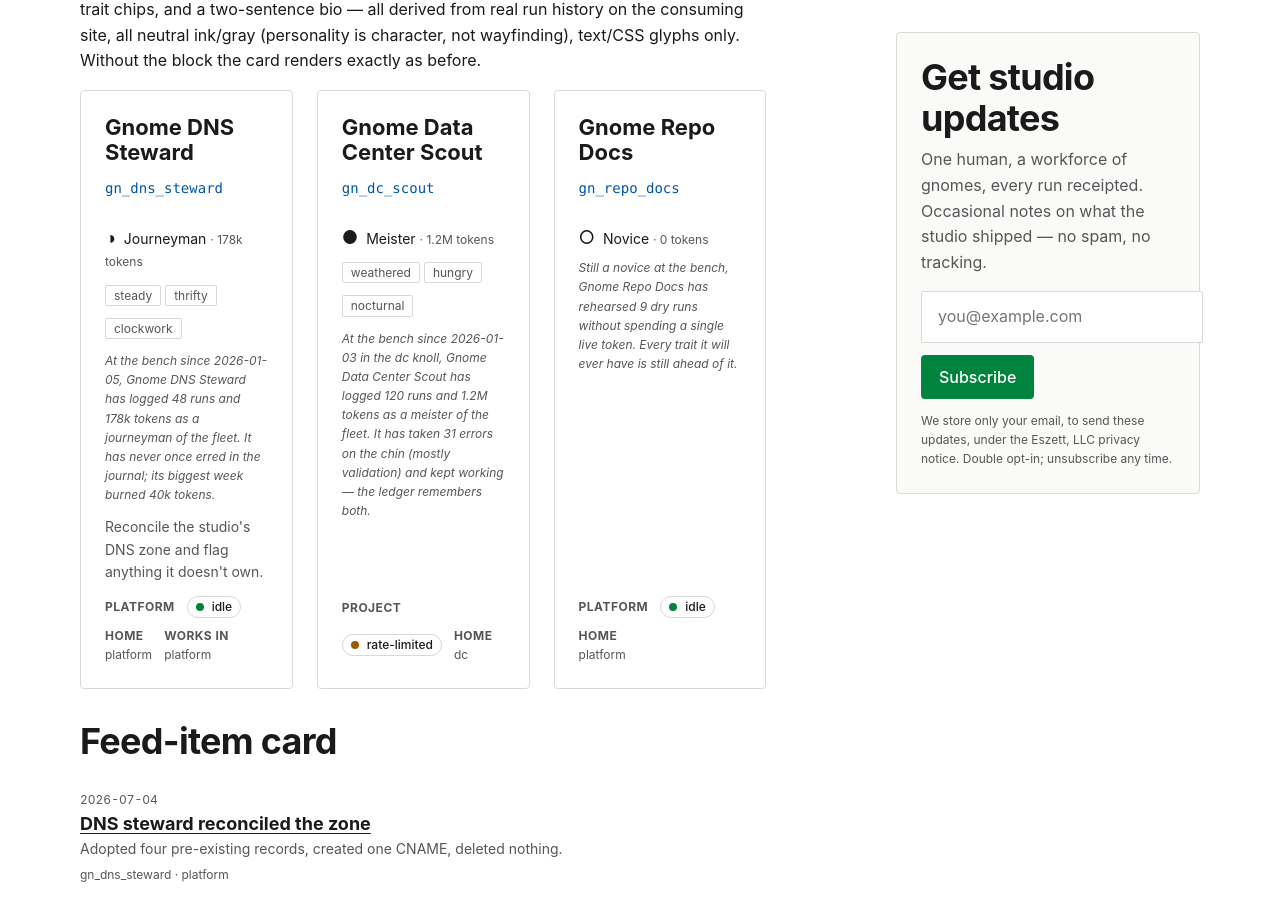
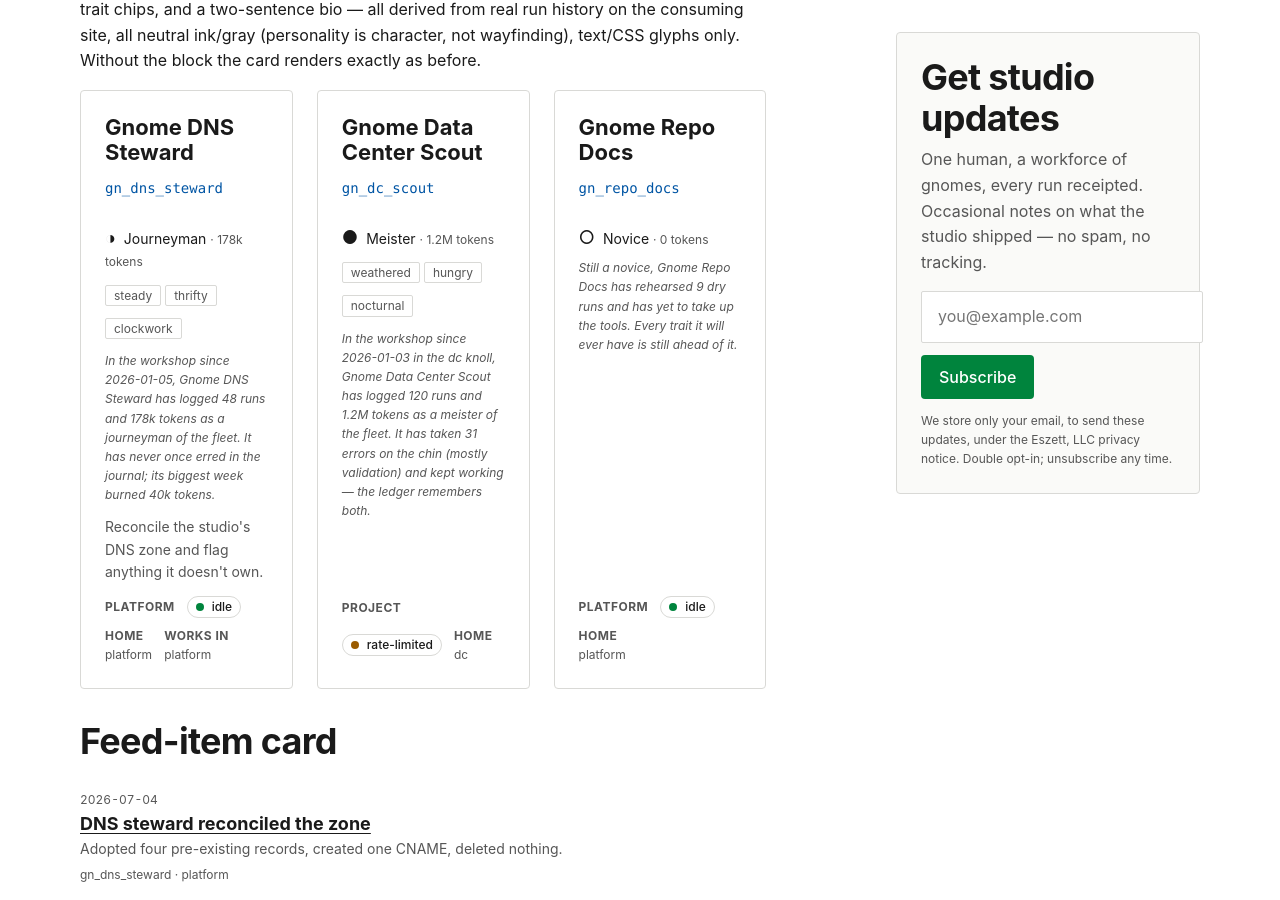
Before and after one commit to bussetech/theme, a Jekyll site: the page built from components.md, in a window 1280 px wide and 900 px high, scrolled down 4531 px. Built offline with Jekyll 4.4.1, drawn with Linux system fonts in a browser that asks for light colours.

Commit message:
fix(gnome-card): purge 'bench' from demo bios (STEERCO naming ruling)
Co-Authored-By: Claude Fable 5 <noreply@anthropic.com>
Claude-Session: https://claude.ai/code/session_0116d3MKmjiGFWufcM8EPHth

```diff
--- a/_data/demo_gnomes.yml
+++ b/_data/demo_gnomes.yml
@@ -15,7 +15,7 @@
     score_display: 178k
     traits: [steady, thrifty, clockwork]
     bio: >-
-      At the bench since 2026-01-05, Gnome DNS Steward has logged 48 runs and 178k
+      In the workshop since 2026-01-05, Gnome DNS Steward has logged 48 runs and 178k
       tokens as a journeyman of the fleet. It has never once erred in the
       journal; its biggest week burned 40k tokens.
 - display_name: Gnome Data Center Scout
@@ -30,7 +30,7 @@
     score_display: 1.2M
     traits: [weathered, hungry, nocturnal]
     bio: >-
-      At the bench since 2026-01-03 in the dc knoll, Gnome Data Center Scout has logged
+      In the workshop since 2026-01-03 in the dc knoll, Gnome Data Center Scout has logged
       120 runs and 1.2M tokens as a meister of the fleet. It has taken 31
       errors on the chin (mostly validation) and kept working — the ledger
       remembers both.
@@ -46,6 +46,6 @@
     score_display: "0"
     traits: []
     bio: >-
-      Still a novice at the bench, Gnome Repo Docs has rehearsed 9 dry runs without
-      spending a single live token. Every trait it will ever have is still
-      ahead of it.
+      Still a novice, Gnome Repo Docs has rehearsed 9 dry runs and has yet
+      to take up the tools. Every trait it will ever have is still ahead
+      of it.
```
